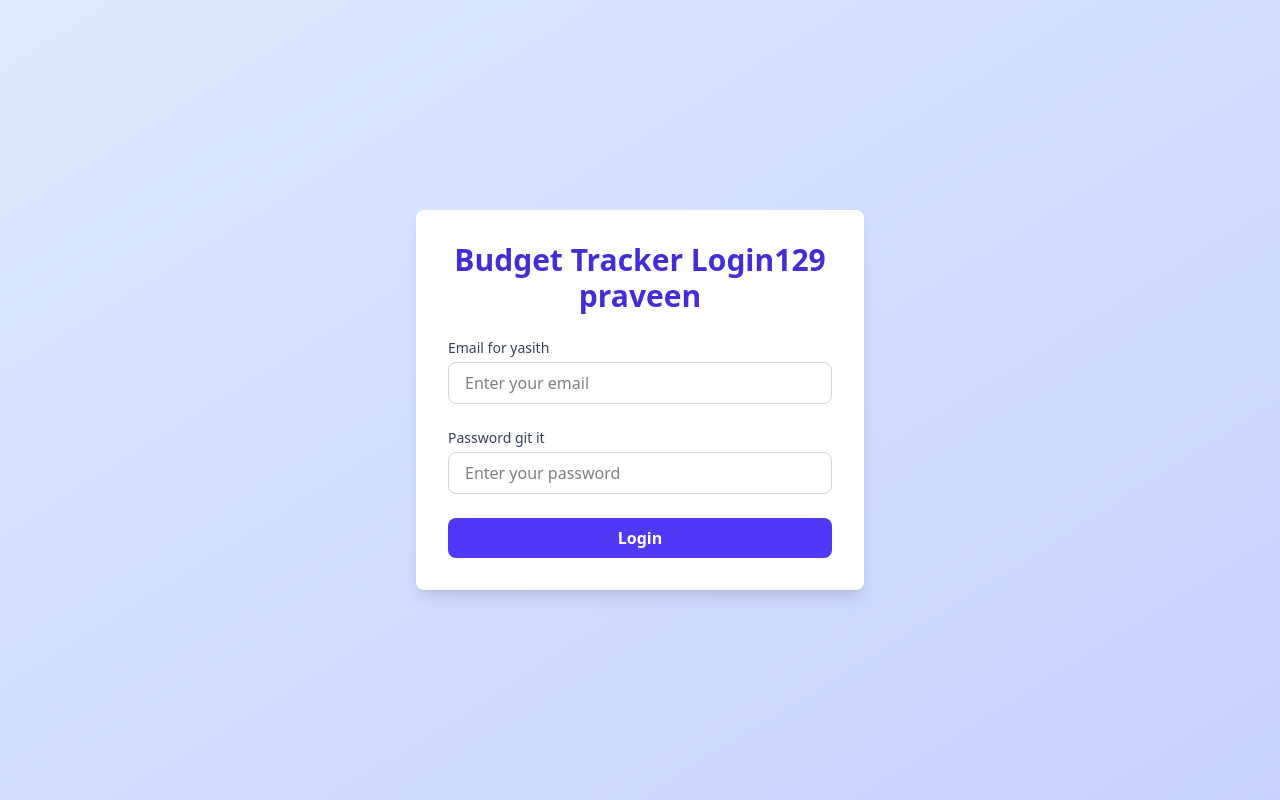
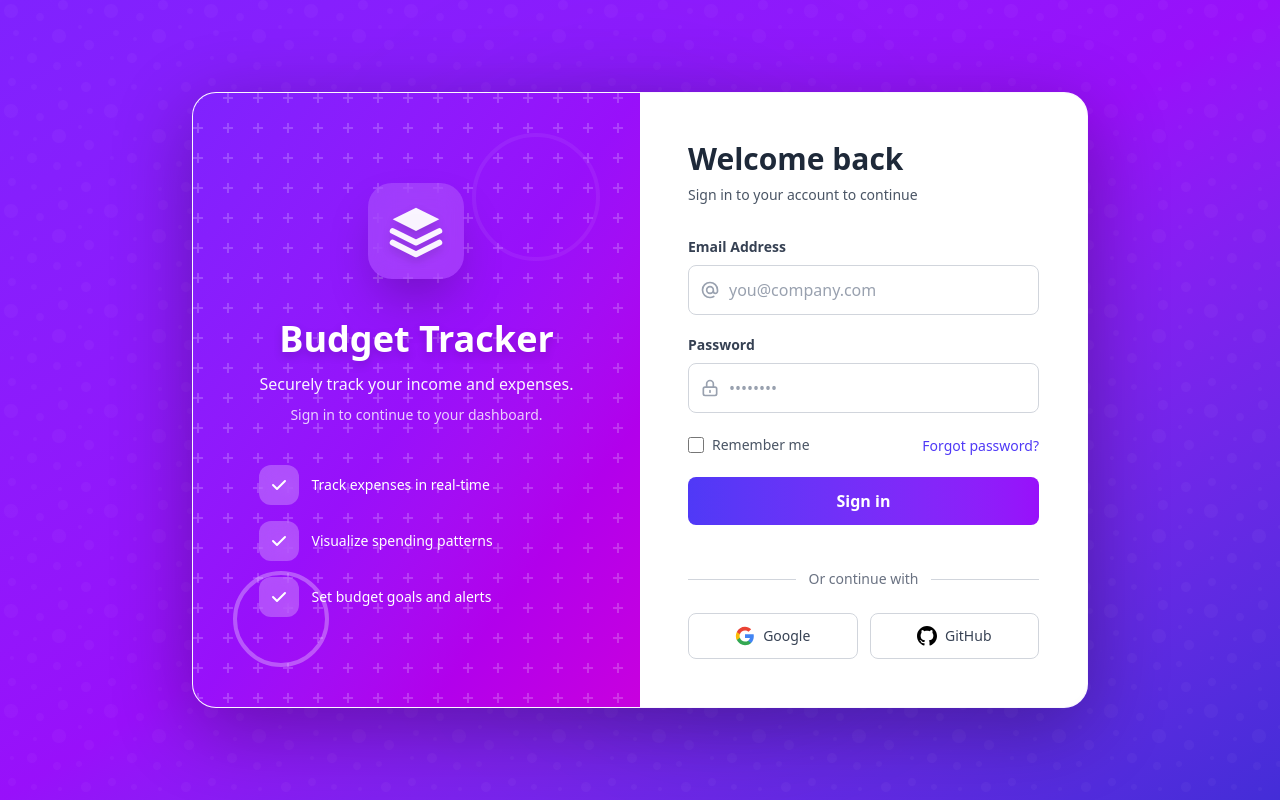
Before and after one commit to praveentecsl/budget-tracker, a React (Vite) app in the folder frontend/: page / in a window 1280 px wide. Built offline with nearby package versions, Linux system fonts and the light colour scheme.

Commit message:
update the login page

```diff
--- a/frontend/src/App_new.jsx
+++ b/frontend/src/App_new.jsx
@@ -8,6 +8,7 @@ const App = () => {
     const [error, setError] = useState("");
     const [success, setSuccess] = useState("");
 
+    //before sending the data to backend it ensure the email is precent,valid and passwrd is exist and strong
     const validate = () => {
         setError("");
         if (!email) return "Email is required";
@@ -30,7 +31,7 @@ const App = () => {
         setError("");
         setSuccess("");
         try {
-            const res = await fetch('/api/login', {
+            const res = await fetch(`${import.meta.env.VITE_API_BASE_URL}/api/register`, {
                 method: 'POST',
                 headers: { 'Content-Type': 'application/json' },
                 body: JSON.stringify({ email, password, remember })
--- a/frontend/src/main.jsx
+++ b/frontend/src/main.jsx
@@ -6,6 +6,6 @@ import AppN from './App_new.jsx'
 
 createRoot(document.getElementById('root')).render(
   <StrictMode>
-    <App />
+    <AppN />
   </StrictMode>,
 )
```
